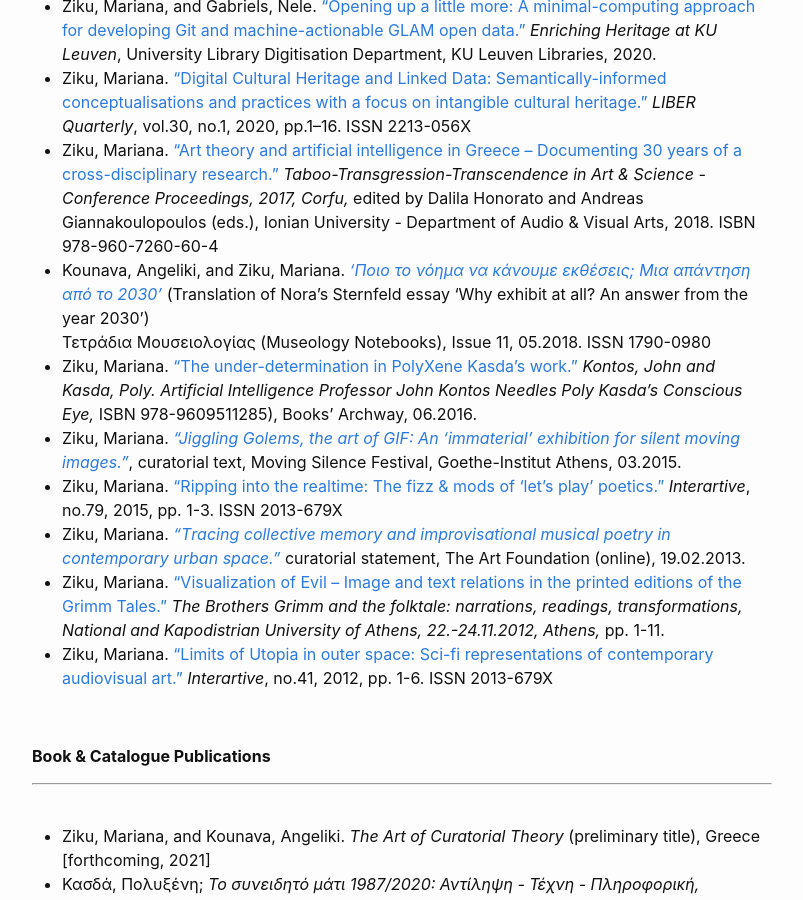
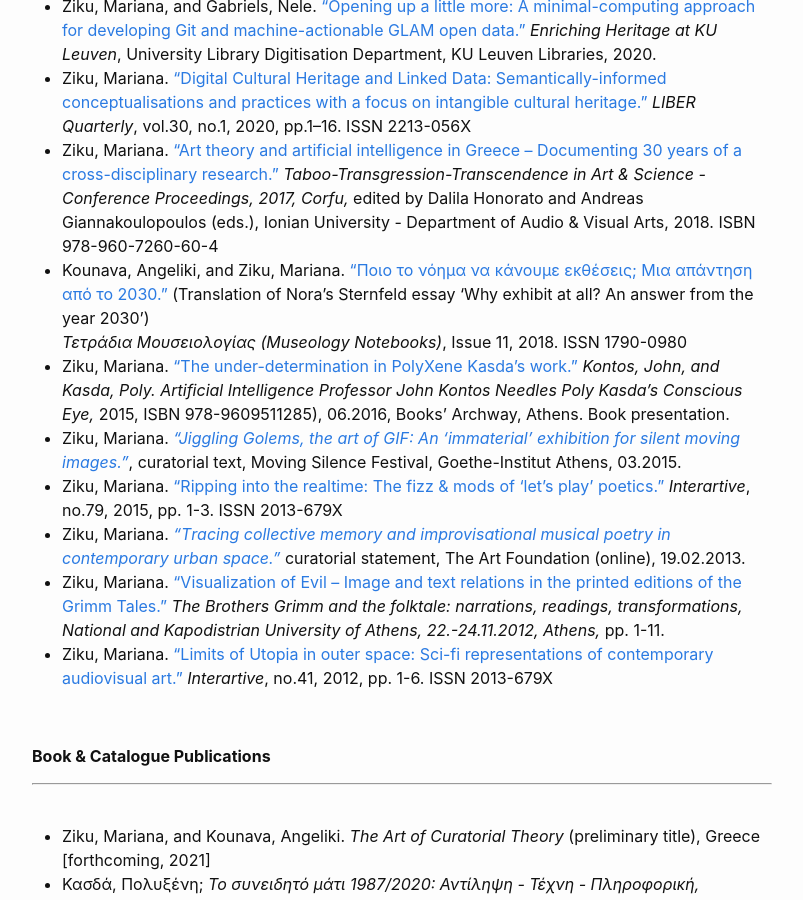
Before and after one commit to mziku/mziku.github.io, a Jekyll site: the page built from publications.md, in a window 1280 px wide and 900 px high, scrolled down 490 px. Shown: the whole window, without its empty margins (238-1041 px from the left). Built offline with Jekyll 4.4.1, drawn with Linux system fonts in a browser that asks for light colours.

Commit message:
Update publications.md

```diff
--- a/publications.md
+++ b/publications.md
@@ -14,9 +14,9 @@
 - Ziku, Mariana, and Gabriels, Nele. ["Opening up a little more: A minimal-computing approach for developing Git and machine-actionable GLAM open data."](https://enrichingheritage.wordpress.com/2020/05/01/git-and-machine-actionable-data-pilot/#) *Enriching Heritage at KU Leuven*, University Library Digitisation Department, KU Leuven Libraries, 2020.
 - Ziku, Mariana. ["Digital Cultural Heritage and Linked Data: Semantically-informed conceptualisations and practices with a focus on intangible cultural heritage."](https://www.liberquarterly.eu/articles/10315/) *LIBER Quarterly*, vol.30, no.1, 2020, pp.1–16. ISSN 2213-056X
 - Ziku, Mariana. ["Art theory and artificial intelligence in Greece – Documenting 30 years of a cross-disciplinary research."](https://www.academia.edu/35189649/Art_Theory_and_Artificial_Intelligence_in_Greece_Documenting_30_years_of_a_cross-disciplinary_research) *Taboo-Transgression-Transcendence in Art & Science - Conference Proceedings, 2017, Corfu,* edited by Dalila Honorato and Andreas Giannakoulopoulos (eds.), Ionian University - Department of Audio & Visual Arts, 2018. ISBN 978-960-7260-60-4
-- Kounava, Angeliki, and Ziku, Mariana. [*'Ποιο το νόημα να κάνουμε εκθέσεις; Μια απάντηση από το 2030'*](https://kaleidoscope.gr/el/tetradia-mouseiologias/tetradia11--11-523.html) (Translation of Nora's Sternfeld essay 'Why exhibit at all? An answer from the year 2030')
-Τετράδια Μουσειολογίας (Museology Notebooks), Issue 11, 05.2018. ISSN 1790-0980
-- Ziku, Mariana. ["The under-determination in PolyXene Kasda's work."](https://lekseikones.wordpress.com/2016/07/26/the-under-determination-in-poly-kasdas-work/) *Kontos, John and Kasda, Poly. Artificial Intelligence Professor John Kontos Needles Poly Kasda's Conscious Eye,* ISBN 978-9609511285), Books’ Archway, 06.2016.
+- Kounava, Angeliki, and Ziku, Mariana. ["Ποιο το νόημα να κάνουμε εκθέσεις; Μια απάντηση από το 2030."](https://kaleidoscope.gr/el/tetradia-mouseiologias/tetradia11--11-523.html) (Translation of Nora's Sternfeld essay 'Why exhibit at all? An answer from the year 2030')
+*Τετράδια Μουσειολογίας (Museology Notebooks)*, Issue 11, 2018. ISSN 1790-0980
+- Ziku, Mariana. ["The under-determination in PolyXene Kasda's work."](https://lekseikones.wordpress.com/2016/07/26/the-under-determination-in-poly-kasdas-work/) *Kontos, John, and Kasda, Poly. Artificial Intelligence Professor John Kontos Needles Poly Kasda's Conscious Eye,* 2015, ISBN 978-9609511285), 06.2016, Books’ Archway, Athens. Book presentation.
 - Ziku, Mariana. [*"Jiggling Golems, the art of GIF: An 'immaterial' exhibition for silent moving images."*](https://lekseikones.wordpress.com/2015/04/08/jiggling-golems-the-art-of-gifs), curatorial text, Moving Silence Festival, Goethe-Institut Athens, 03.2015.
 - Ziku, Mariana. ["Ripping into the realtime: The fizz & mods of 'let's play' poetics."](http://interartive.org/2015/11/ripping-into-the-realtime-lets-play/) *Interartive*, no.79, 2015, pp. 1-3. ISSN 2013-679X
 - Ziku, Mariana. [*"Τracing collective memory and improvisational musical poetry in contemporary urban space."*](http://theartfoundation.metamatic.gr/EN/BLOG_/art-culture/858/tracing_collective_memory_and_improvisational_musical_poetry_in_contemporary_urban_space/) curatorial statement, The Art Foundation (online), 19.02.2013.
```
